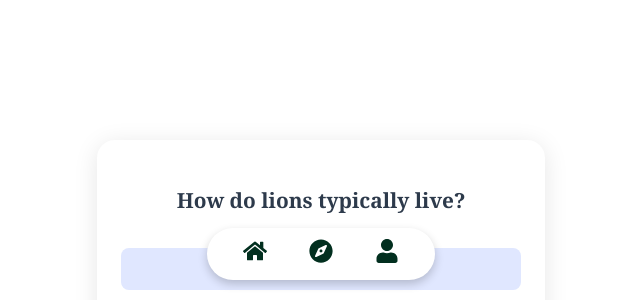
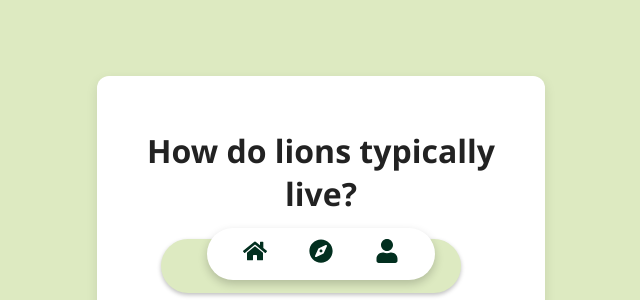
Before and after one commit to huntercordes/museum-adventure-game, a React (Vite) app: page /museum-adventure-game/regular-quiz in a window 1280 px wide. Shown: the part 500-800 px from the top of the page, without its empty margins (319-959 px from the left). Built offline with nearby package versions, Linux system fonts and the light colour scheme; no server answers; a web font is replaced by a local one.

Commit message:
fixed css guci

```diff
--- a/src/styles/RegularQuizPage.module.css
+++ b/src/styles/RegularQuizPage.module.css
@@ -1,79 +1,73 @@
 .quiz-container {
   max-width: 400px;
-  margin: 50% auto;
+  margin: 45% auto;
   background: #fff;
-  border-radius: 18px;
-  box-shadow: 0 4px 24px rgba(0,0,0,0.10);
+  border-radius: 12px;
+  box-shadow: 0 4px 12px rgba(0,0,0,0.10);
   padding: 32px 24px;
   text-align: center;
+  font-family: 'Segoe UI', Tahoma, Geneva, Verdana, sans-serif;
+  background-color: #ffffff;
+}
+
+body, html {
+  background: #DDEAC1 !important;
 }
 
 .quiz-question {
-  font-size: 1.3rem;
-  font-weight: 600;
+  font-size: 2rem;
+  font-weight: 700;
   margin-bottom: 24px;
-  color: #2d3a4b;
+  color: #222;
 }
 
 .quiz-options {
   list-style: none;
-  padding: 0;
-  margin-bottom: 20px;
+  display: flex;
+  flex-direction: column;
+  gap: 1rem;
+  width: 100%;
+  max-width: 300px;
+  margin-bottom: 2rem;
 }
 
 .quiz-options button {
+   background: #DDEAC1;
+  border: none;
+  border-radius: 100px;
+  box-shadow: 0px 2px 4px 0px rgba(0, 0, 0, 0.25);
+  padding: 1rem;
+  font-size: 1.15rem;
+  cursor: pointer;
+  transition: background-color 0.25s ease;
   width: 100%;
-  margin: 10px 0;
-  padding: 12px 0;
-  border: none;
-  border-radius: 8px;
-  background: #e0e7ff;
-  color: #222;
-  font-size: 1rem;
-  font-weight: 500;
-  transition: background 0.2s, color 0.2s;
-  cursor: pointer;
+  text-align: center;
+
 }
 
 .quiz-options button:hover,
 .quiz-options button:focus {
-  background: #6366f1;
-  color: #fff;
+  background: #b6d47a;
+  color: #222;
 }
 
 .quiz-options button.selected {
-  background: #a5b4fc;
-  color: #222;
+  background: #48a350;
+  color: #ffffff;
 }
 
 .quiz-feedback {
   font-size: 1.1rem;
   margin: 16px 0;
+  font-weight: 600;
+  color: #d9534f;
+  min-height: 1.5rem;
+  text-align: center;
 }
 
 .quiz-score {
   font-size: 1rem;
   color: #64748b;
   margin-top: 12px;
+  text-align: center;
 }
-
-
-.backButton {
-  position: fixed;
-  top: 20px;
-  left: 20px;
-  background-color: #007bff;
-  color: white;
-  border: none;
-  padding: 0.6rem 1.2rem;
-  border-radius: 8px;
-  font-size: 1rem;
-  cursor: pointer;
-  box-shadow: 0 4px 8px rgb(0 0 0 / 0.2);
-  transition: background-color 0.3s ease;
-  z-index: 1000;
-}
-
-.backButton:hover {
-  background-color: #0056b3;
-}
```
